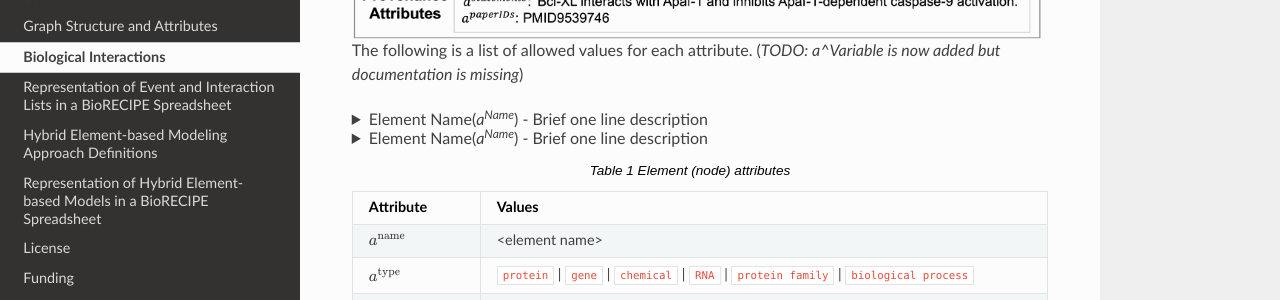
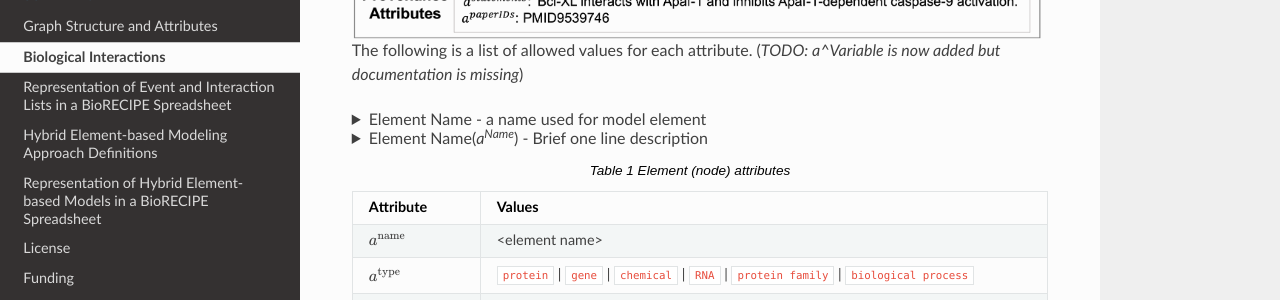
Before and after one commit to pitt-miskov-zivanov-lab/BioRECIPE, a Sphinx documentation site: the page built from docs/bio_interactions.rst, in a window 1280 px wide and 900 px high, scrolled down 650 px. Shown: the part 151-451 px from the top of the window. Built offline with Sphinx 7.4.7 and the Read the Docs theme 2.0.0, drawn with Linux system fonts in a browser that asks for light colours.

Commit message:
Update bio_interactions.rst

```diff
--- a/docs/bio_interactions.rst
+++ b/docs/bio_interactions.rst
@@ -23,10 +23,11 @@ The following is a list of allowed values for each attribute. (*TODO: a^Variable
 .. raw:: html
 
    <details>
-     <summary>Element Name(<var>a<sup>Name</sup></var>) - Brief one line description</summary>
-     <p>Element name: expression<br>
-     Details:<br>
-     Examples:<br>
+     <summary>Element Name - a name used for model element </summary>
+     <p>Element name ::= <name> <br>
+     Formal variable: <var>a<sup>Name</sup></var>
+     Description: Element name can be informal, typically a name used by experts<br>
+     Examples: RAS; ERK1; p53 <br>
    </details>
 
    <details>
```
